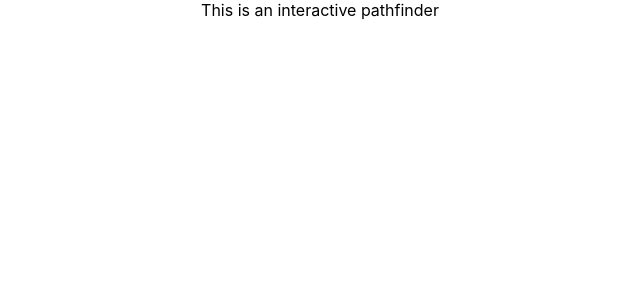
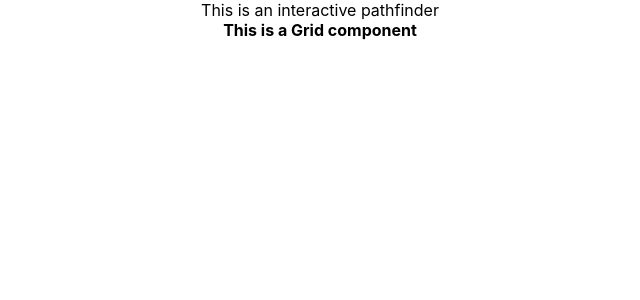
Before and after one commit to shanemcfadden/interactive-pathfinder, a React (Create React App) app: page / in a window 1280 px wide. Shown: the top 300 px of the page, without its empty margins (320-960 px from the left). Built offline with nearby package versions, Linux system fonts and the light colour scheme.

Commit message:
Init Grid component

```diff
--- a/src/components/App/App.jsx
+++ b/src/components/App/App.jsx
@@ -1,7 +1,12 @@
+import Grid from '../Grid/Grid';
 import './App.css';
 
 function App() {
-  return <div className="App">This is an interactive pathfinder</div>;
+  return (
+    <div className="App">
+      This is an interactive pathfinder<Grid></Grid>
+    </div>
+  );
 }
 
 export default App;
--- /dev/null
+++ b/src/components/Grid/Grid.css
@@ -0,0 +1,3 @@
+.grid {
+  font-weight: 700;
+}
--- /dev/null
+++ b/src/components/Grid/Grid.jsx
@@ -0,0 +1,8 @@
+import React from 'react';
+import './Grid.css';
+
+const Grid = () => {
+  return <div className="grid">This is a Grid component</div>;
+};
+
+export default Grid;
```
